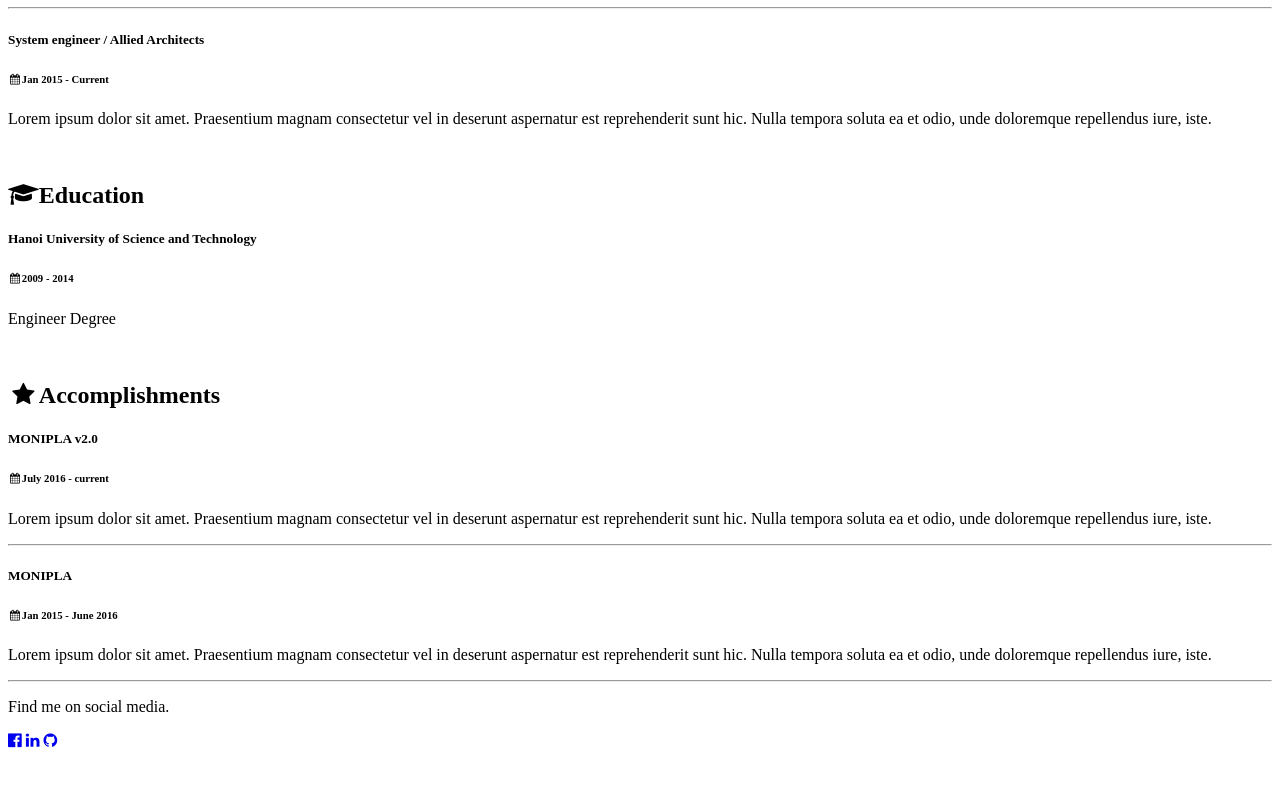
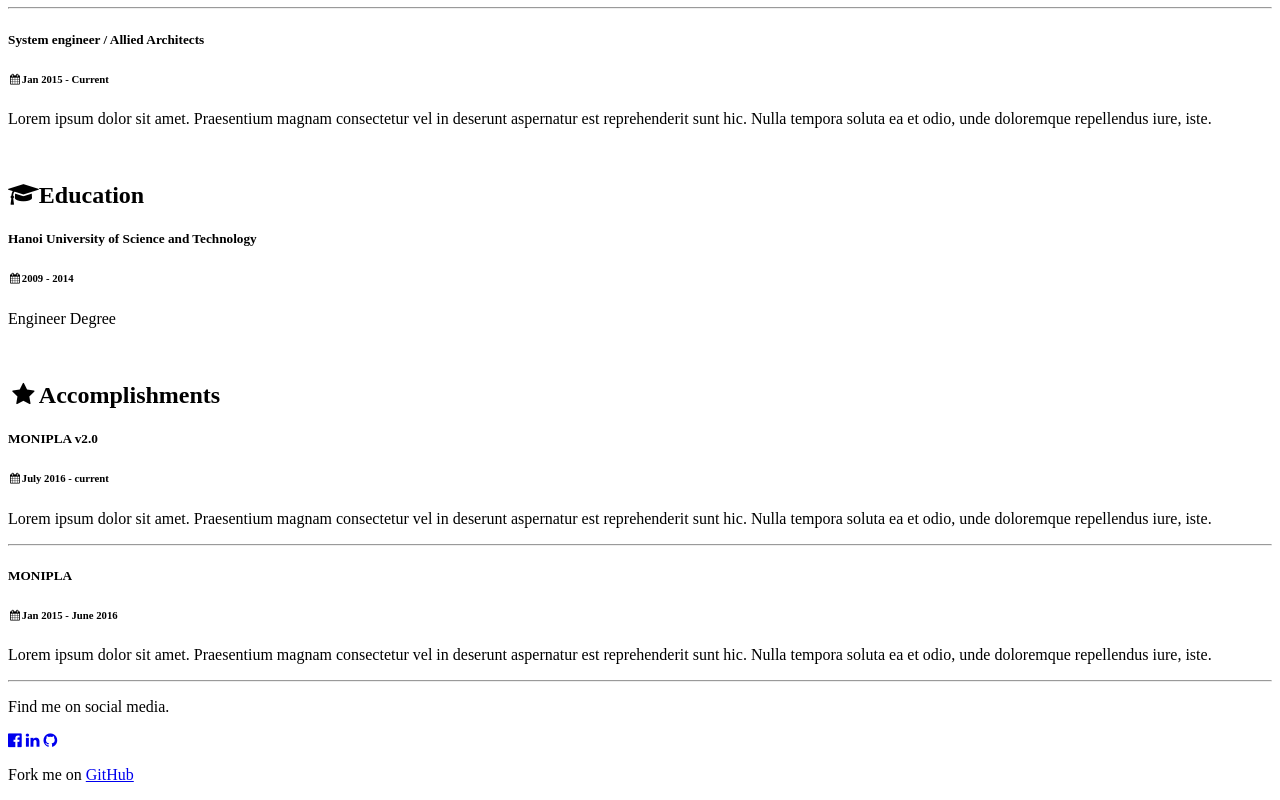
Before and after one commit to ngonghi/about-me, a plain HTML site: page index.html in a window 1280 px wide. Shown: the part 1693-2493 px from the top of the page. Before the commit the page ends 2451 px from the top, so only its background shows below. Drawn offline with Linux system fonts and the light colour scheme.

Commit message:
Add git fork

```diff
--- a/index.html
+++ b/index.html
@@ -114,6 +114,7 @@
         <a href="https://www.facebook.com/nghinv91"><i class="fa fa-facebook-official"></i></a>
         <a href="https://www.linkedin.com/in/v%C4%83n-ngh%E1%BB%8B-ng%C3%B4-0b1b1b117/"><i class="fa fa-linkedin"></i></a>
         <a href="https://github.com/ngonghi"><i class="fa fa-github"></i></a>
+        <p>Fork me on <a href="https://github.com/ngonghi/about-me" target="_blank">GitHub</a></p>
     </footer>
 </body>
 
```
